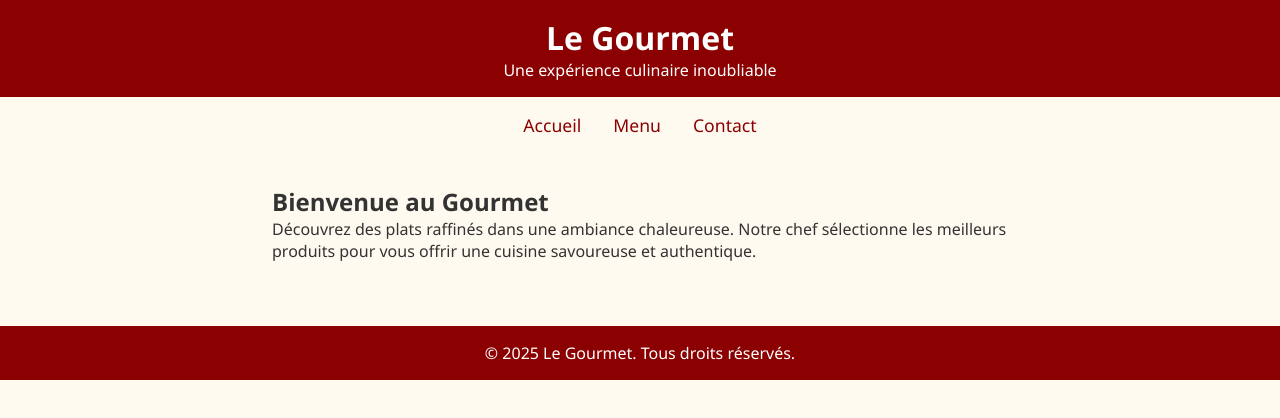
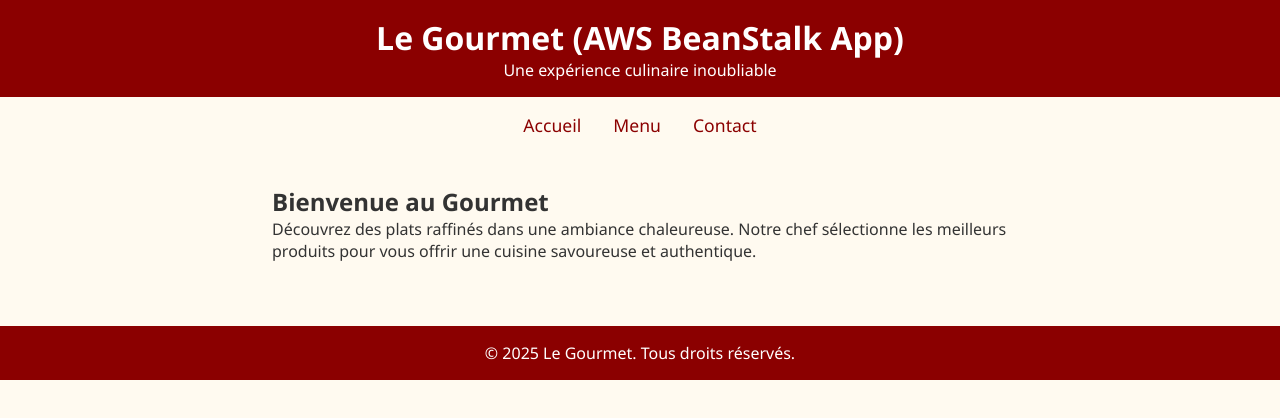
Before and after one commit to olinogit/AWS-Beanstalk-NodeApp, a website: page front/index.html in a window 1280 px wide. Drawn offline with Linux system fonts and the light colour scheme.

Commit message:
update index file

```diff
--- a/front/index.html
+++ b/front/index.html
@@ -87,7 +87,7 @@
 <body>
 
   <header>
-    <h1>Le Gourmet</h1>
+    <h1>Le Gourmet (AWS BeanStalk App) </h1>
     <p>Une expérience culinaire inoubliable</p>
   </header>
 
```
